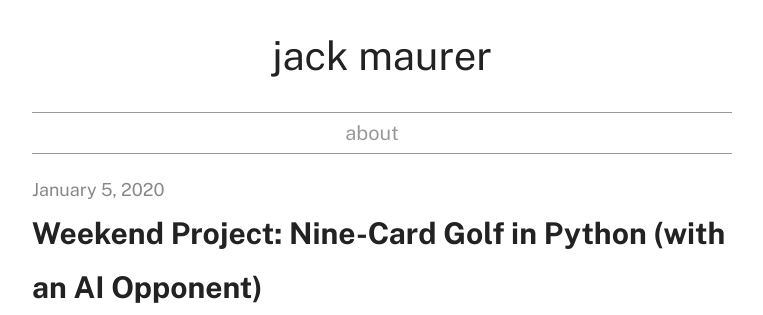
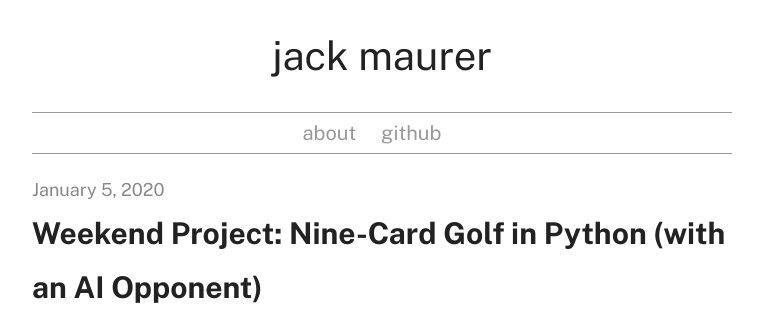
Before and after one commit to jackmaurer/jackmaurer.github.io, a Jekyll site: the page built from index.html, in a window 1280 px wide and 900 px high. Shown: the top 315 px of the window, without its empty margins (258-1021 px from the left). Built offline with Jekyll 4.4.1, drawn with Linux system fonts in a browser that asks for light colours; comment, search, counter and statistics services are not loaded.

Commit message:
Add GitHub link

```diff
--- a/_layouts/default.html
+++ b/_layouts/default.html
@@ -23,6 +23,7 @@
     <nav id="site-nav">
         <ul>
             <li><a href="/about.html">About</a>
+            <li><a href="https://github.com/jackmaurer">GitHub</a>
         </ul>
     </nav>
 </header>
```
